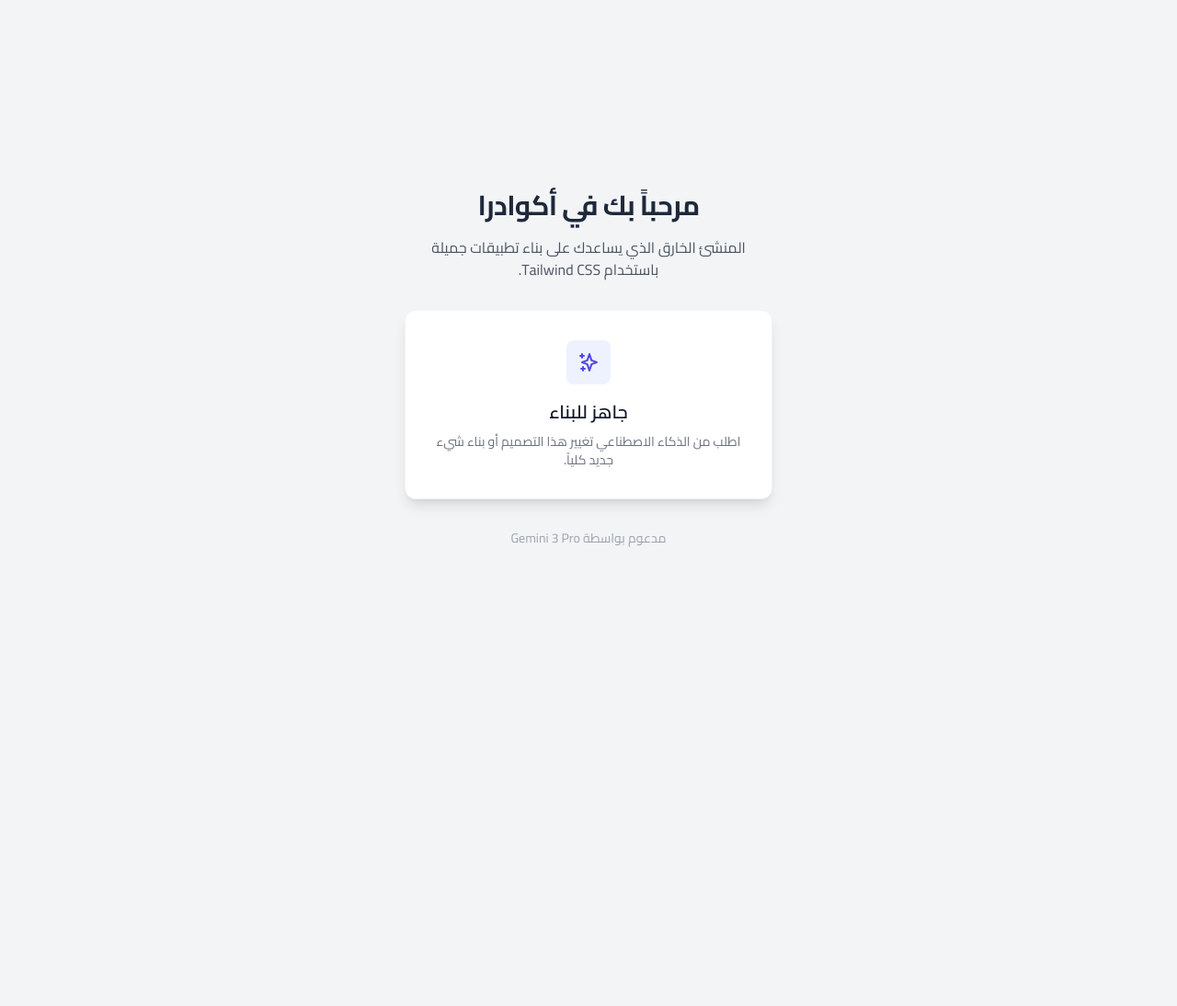
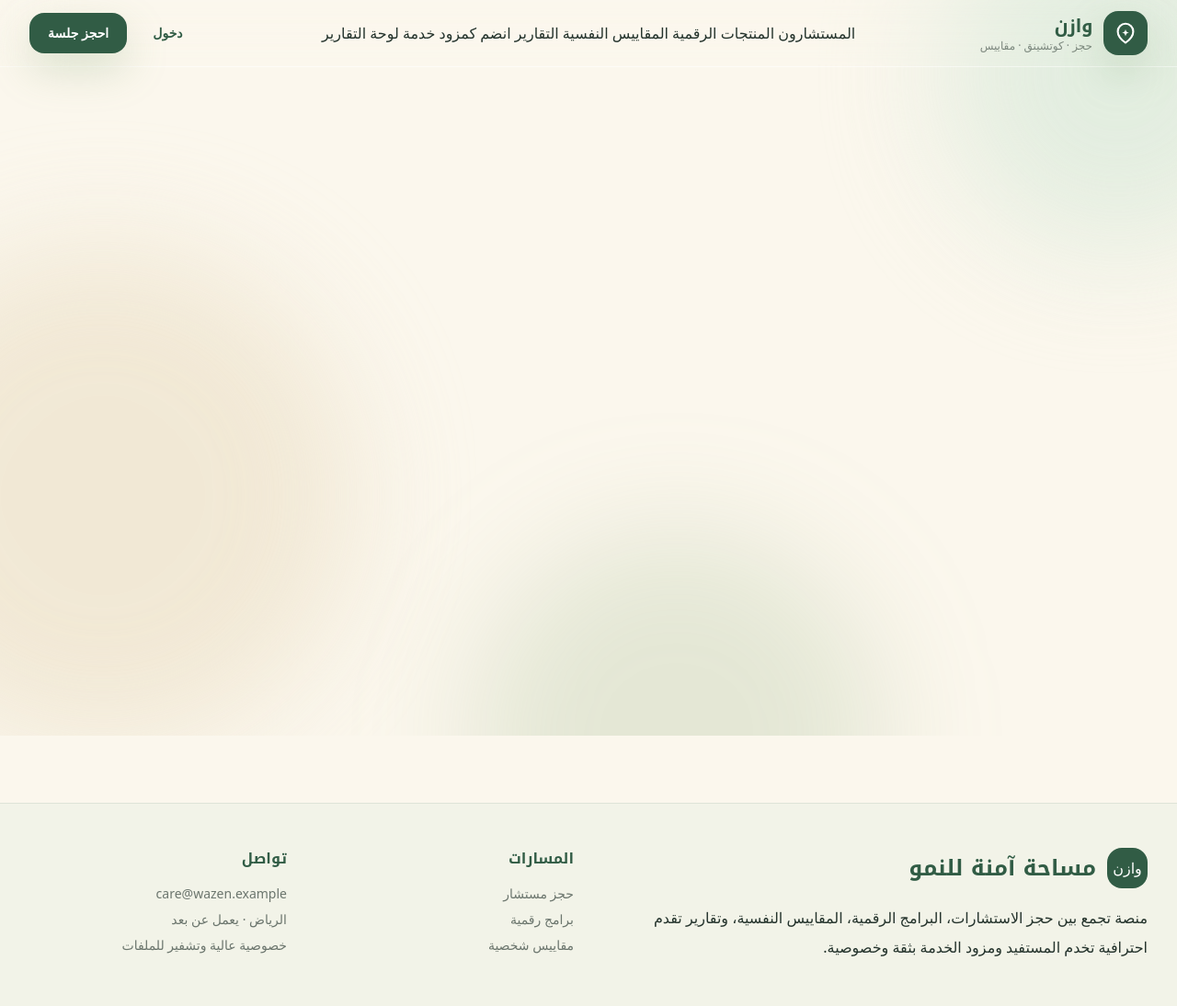
Before and after one commit to KarimWajihKMW/---------------------------1777632364093-y21vbxnl-mi1jg2, a plain HTML site: page index.html in a window 1280 px wide. Shown: the whole page at 92% size. Before the commit the page ends 800 px from the top, so only its background shows below. Drawn offline with nearby package versions, Linux system fonts and the light colour scheme.

Commit message:
feat: مشروع يشبه منصة حجز الاطباء لاستشارات الكوتشينق وتطوير ال...

```diff
--- a/index.html
+++ b/index.html
@@ -3,34 +3,104 @@
 <head>
     <meta charset="UTF-8">
     <meta name="viewport" content="width=device-width, initial-scale=1.0">
-    <title>مرحباً بك في أكوادرا</title>
+    <meta name="description" content="منصة وازن لحجز جلسات الكوتشينق وتطوير الذات والإرشاد النفسي والأسري، مع منتجات تدريبية رقمية ومقاييس شخصية وتقارير احترافية.">
+    <title>وازن | منصة الاستشارات والكوتشينق</title>
     <script src="https://cdn.tailwindcss.com"></script>
-    <link href="https://fonts.googleapis.com/css2?family=Cairo:wght@400;600;700&display=swap" rel="stylesheet">
-    <style>
-      body {
-        font-family: 'Cairo', sans-serif;
+    <script>
+      tailwind.config = {
+        theme: {
+          extend: {
+            colors: {
+              moss: '#315C45',
+              sage: '#8AAA79',
+              mint: '#DDEBDD',
+              sand: '#EDE2CB',
+              cream: '#FBF7ED',
+              clay: '#B7795B',
+              ink: '#24332C'
+            },
+            fontFamily: {
+              body: ['IBM Plex Sans Arabic', 'sans-serif'],
+              display: ['Noto Kufi Arabic', 'sans-serif']
+            },
+            boxShadow: {
+              calm: '0 24px 70px rgba(49, 92, 69, 0.16)',
+              leaf: '0 18px 45px rgba(138, 170, 121, 0.28)'
+            }
+          }
+        }
       }
-    </style>
+    </script>
+    <link rel="preconnect" href="https://fonts.googleapis.com">
+    <link rel="preconnect" href="https://fonts.gstatic.com" crossorigin>
+    <link href="https://fonts.googleapis.com/css2?family=IBM+Plex+Sans+Arabic:wght@300;400;500;600;700&family=Noto+Kufi+Arabic:wght@500;600;700;800&display=swap" rel="stylesheet">
+    <link rel="stylesheet" href="style.css">
 </head>
-<body class="bg-gray-100 flex items-center justify-center min-h-screen text-gray-800">
-    <div class="max-w-md w-full text-center p-6">
-        <h1 class="text-3xl font-bold text-slate-800 mb-4 tracking-tight">مرحباً بك في أكوادرا</h1>
-        <p class="text-gray-600 mb-8">
-            المنشئ الخارق الذي يساعدك على بناء تطبيقات جميلة باستخدام Tailwind CSS.
-        </p>
+<body class="bg-cream text-ink antialiased selection:bg-sage selection:text-white">
+    <div class="fixed inset-0 -z-10 overflow-hidden">
+        <div class="absolute -top-28 right-[-8rem] h-96 w-96 rounded-full bg-mint blur-3xl opacity-80 float-orb"></div>
+        <div class="absolute top-1/3 left-[-10rem] h-[34rem] w-[34rem] rounded-full bg-sand blur-3xl opacity-70 float-orb-delayed"></div>
+        <div class="absolute bottom-[-14rem] right-1/4 h-[28rem] w-[28rem] rounded-full bg-sage/20 blur-3xl float-orb"></div>
+        <div class="absolute inset-0 leaf-grid opacity-[0.24]"></div>
+    </div>
 
-        <div class="bg-white p-8 rounded-xl shadow-lg border border-gray-100 hover:scale-105 transition-all duration-300 cursor-pointer card group">
-            <div class="w-12 h-12 bg-indigo-50 rounded-lg flex items-center justify-center mx-auto mb-4 group-hover:bg-indigo-100 transition-colors">
-                 <svg class="w-6 h-6 text-indigo-600" fill="none" stroke="currentColor" viewBox="0 0 24 24"><path stroke-linecap="round" stroke-linejoin="round" stroke-width="2" d="M5 3v4M3 5h4M6 17v4m-2-2h4m5-16l2.286 6.857L21 12l-5.714 2.143L13 21l-2.286-6.857L5 12l5.714-2.143L13 3z"></path></svg>
+    <header class="sticky top-0 z-50 border-b border-white/50 bg-cream/78 backdrop-blur-2xl">
+        <nav class="mx-auto flex max-w-7xl items-center justify-between px-4 py-3 sm:px-6 lg:px-8" aria-label="التنقل الرئيسي">
+            <a href="/" data-route="/" class="group flex items-center gap-3 rounded-2xl focus:outline-none focus:ring-4 focus:ring-sage/30">
+                <span class="relative flex h-12 w-12 items-center justify-center overflow-hidden rounded-2xl bg-moss text-white shadow-leaf transition duration-300 group-hover:scale-105">
+                    <svg class="h-7 w-7" viewBox="0 0 24 24" fill="none" aria-hidden="true"><path d="M12 21c4.8-3.4 7.2-6.9 7.2-10.6A7.2 7.2 0 0 0 12 3.2 7.2 7.2 0 0 0 4.8 10.4C4.8 14.1 7.2 17.6 12 21Z" stroke="currentColor" stroke-width="1.8"/><path d="M8.6 11.3c2.1.1 3.1-.8 3.4-3 .4 2.2 1.4 3.1 3.4 3-2 .4-3 1.5-3.4 3.7-.3-2.2-1.3-3.3-3.4-3.7Z" fill="currentColor"/></svg>
+                </span>
+                <span>
+                    <span class="block font-display text-xl font-extrabold tracking-tight text-moss">وازن</span>
+                    <span class="block text-xs font-medium text-ink/55">حجز · كوتشينق · مقاييس</span>
+                </span>
+            </a>
+            <button id="menuToggle" class="lg:hidden rounded-2xl border border-moss/10 bg-white/70 p-3 text-moss shadow-sm transition hover:-translate-y-0.5 hover:bg-white focus:outline-none focus:ring-4 focus:ring-sage/30" aria-label="فتح القائمة">
+                <span class="block h-0.5 w-6 bg-current"></span><span class="mt-1.5 block h-0.5 w-6 bg-current"></span><span class="mt-1.5 block h-0.5 w-6 bg-current"></span>
+            </button>
+            <div id="navLinks" class="hidden absolute left-4 right-4 top-20 rounded-3xl border border-white/70 bg-cream/95 p-4 shadow-calm lg:static lg:flex lg:items-center lg:gap-1 lg:border-0 lg:bg-transparent lg:p-0 lg:shadow-none">
+                <a href="/coaches" data-route="/coaches" class="nav-link">المستشارون</a>
+                <a href="/programs" data-route="/programs" class="nav-link">المنتجات الرقمية</a>
+                <a href="/assessments" data-route="/assessments" class="nav-link">المقاييس النفسية</a>
+                <a href="/reports" data-route="/reports" class="nav-link">التقارير</a>
+                <a href="/join-provider" data-route="/join-provider" class="nav-link">انضم كمزود خدمة</a>
+                <a href="/dashboard/reports" data-route="/dashboard/reports" class="nav-link">لوحة التقارير</a>
             </div>
-            <h2 class="text-xl font-semibold text-gray-900 mb-2">جاهز للبناء</h2>
-            <p class="text-gray-500 text-sm">اطلب من الذكاء الاصطناعي تغيير هذا التصميم أو بناء شيء جديد كلياً.</p>
+            <div class="hidden items-center gap-3 lg:flex">
+                <a href="/login" data-route="/login" class="rounded-2xl px-4 py-2.5 text-sm font-bold text-moss transition hover:bg-white/70 focus:outline-none focus:ring-4 focus:ring-sage/25">دخول</a>
+                <a href="/booking" data-route="/booking" class="rounded-2xl bg-moss px-5 py-3 text-sm font-bold text-white shadow-leaf transition hover:-translate-y-1 hover:bg-[#254937] focus:outline-none focus:ring-4 focus:ring-sage/35">احجز جلسة</a>
+            </div>
+        </nav>
+    </header>
+
+    <main id="app" class="min-h-screen"></main>
+
+    <footer class="border-t border-moss/10 bg-[#eef1e5]/70">
+        <div class="mx-auto grid max-w-7xl gap-8 px-4 py-12 sm:px-6 md:grid-cols-4 lg:px-8">
+            <div class="md:col-span-2">
+                <div class="mb-4 flex items-center gap-3"><span class="flex h-11 w-11 items-center justify-center rounded-2xl bg-moss text-white">وازن</span><span class="font-display text-2xl font-extrabold text-moss">مساحة آمنة للنمو</span></div>
+                <p class="max-w-xl leading-8 text-ink/68">منصة تجمع بين حجز الاستشارات، البرامج الرقمية، المقاييس النفسية، وتقارير تقدم احترافية تخدم المستفيد ومزود الخدمة بثقة وخصوصية.</p>
+            </div>
+            <div>
+                <h3 class="mb-4 font-display font-bold text-moss">المسارات</h3>
+                <div class="grid gap-2 text-sm text-ink/65">
+                    <a class="footer-link" data-route="/coaches" href="/coaches">حجز مستشار</a>
+                    <a class="footer-link" data-route="/programs" href="/programs">برامج رقمية</a>
+                    <a class="footer-link" data-route="/assessments" href="/assessments">مقاييس شخصية</a>
+                </div>
+            </div>
+            <div>
+                <h3 class="mb-4 font-display font-bold text-moss">تواصل</h3>
+                <div class="grid gap-2 text-sm text-ink/65">
+                    <span>care@wazen.example</span>
+                    <span>الرياض · يعمل عن بعد</span>
+                    <span>خصوصية عالية وتشفير للملفات</span>
+                </div>
+            </div>
         </div>
+    </footer>
 
-        <div class="mt-8 text-sm text-gray-400">
-            مدعوم بواسطة Gemini 3 Pro
-        </div>
-    </div>
+    <div id="toast" class="pointer-events-none fixed bottom-6 left-6 z-[60] translate-y-6 rounded-2xl bg-moss px-5 py-3 text-sm font-bold text-white opacity-0 shadow-calm transition-all duration-300"></div>
     <script src="script.js"></script>
 </body>
 </html>
```
